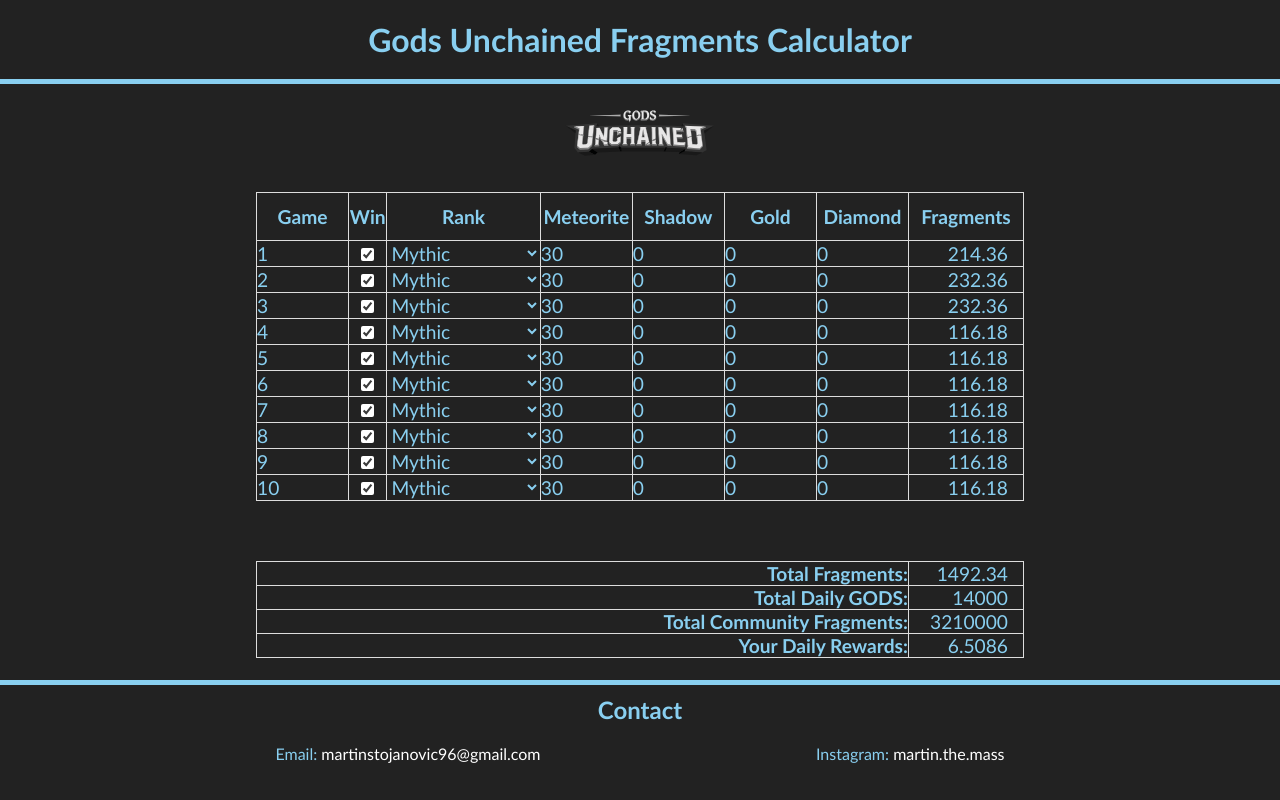
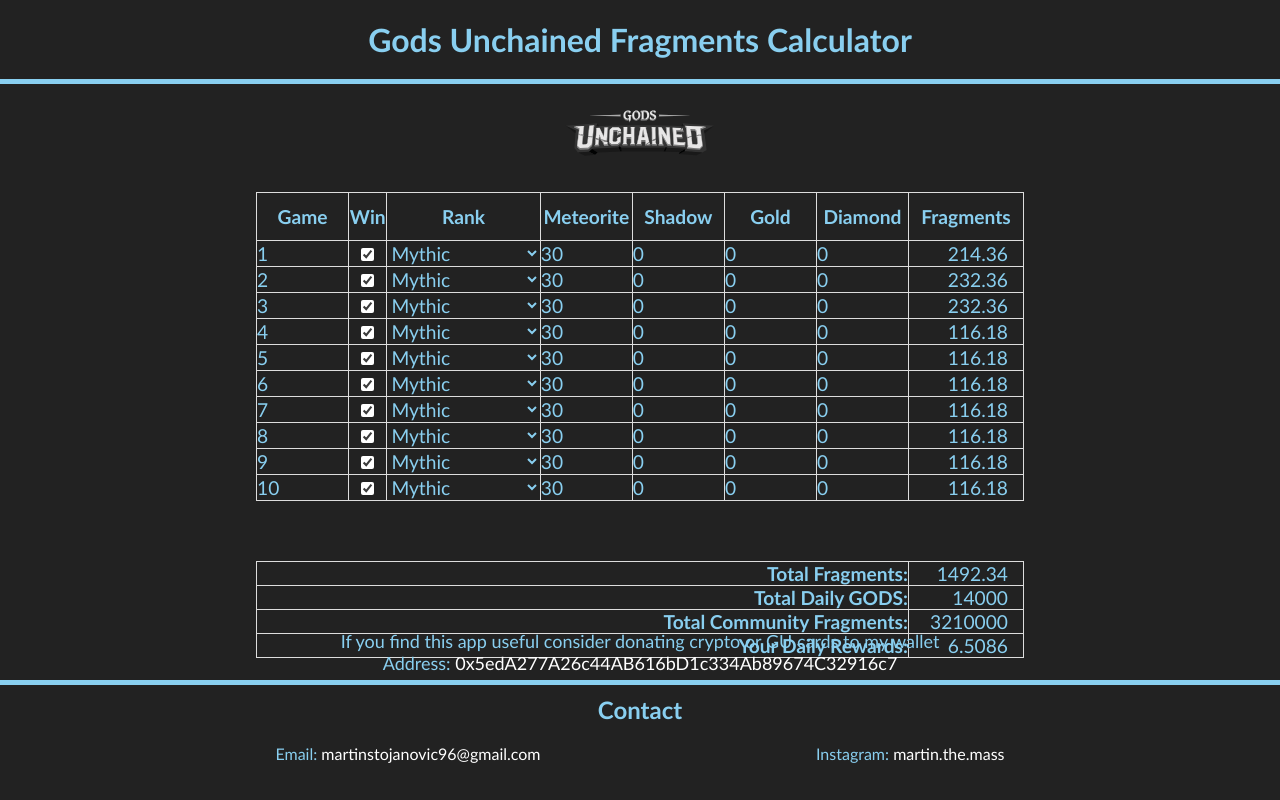
Before and after one commit to Jiggzawyr/gu-fragments-calculator, a React (Create React App) app: page / in a window 1280 px wide. Built offline with nearby package versions, Linux system fonts and the light colour scheme.

Commit message:
add donation component

```diff
--- a/src/App.js
+++ b/src/App.js
@@ -2,12 +2,14 @@
 import './App.css';
 import Main from './Components/Main/Main';
 import Footer from './Components/Footer/Footer';
+import Donation from "./Components/Donation/Donation";
 
 function App() {
 
   return (
     <div className="app">
       <Main />
+      <Donation />
       <Footer />
     </div>
   );
--- /dev/null
+++ b/src/Components/Donation/Donation.jsx
@@ -0,0 +1,14 @@
+import './donation.css';
+
+export default function Donation() {
+    return (
+        <div className="donation">
+            <div>
+                If you find this app useful consider donating crypto or GU cards to my wallet
+            </div>
+            <div>
+                Address:  <span className="address" > 0x5edA277A26c44AB616bD1c334Ab89674C32916c7</span>
+            </div>
+        </div>
+    );
+}
--- /dev/null
+++ b/src/Components/Donation/donation.css
@@ -0,0 +1,13 @@
+.donation {
+    text-align: center;
+    z-index: 100;
+    position: absolute;
+    bottom: 0;
+    width: 100%;
+    height: 170px;
+    font-size: large;
+}
+
+.address {
+    color: white;
+}
```
